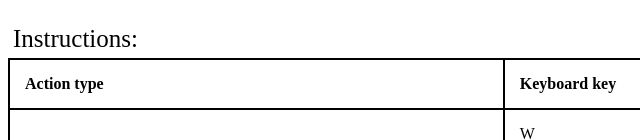
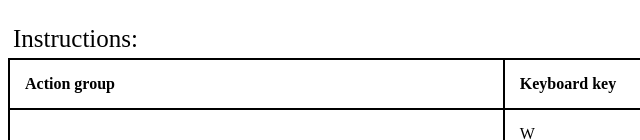
Before and after one commit to gittmp/webgl_room, a website: page client/room.html in a window 1280 px wide. Shown: the part 660-800 px from the top of the page, 0-640 px from the left. Drawn offline with Linux system fonts and the light colour scheme.

Commit message:
readme and minor name changes

```diff
--- a/client/room.html
+++ b/client/room.html
@@ -38,7 +38,7 @@
             <table style="width:100%">
                 <caption>Instructions:</caption>
                 <tr>
-                    <th>Action type</th>
+                    <th>Action group</th>
                     <th>Keyboard key</th>
                     <th>Action</th>
                 </tr>
```
Also changed, not shown: README.md (added).
